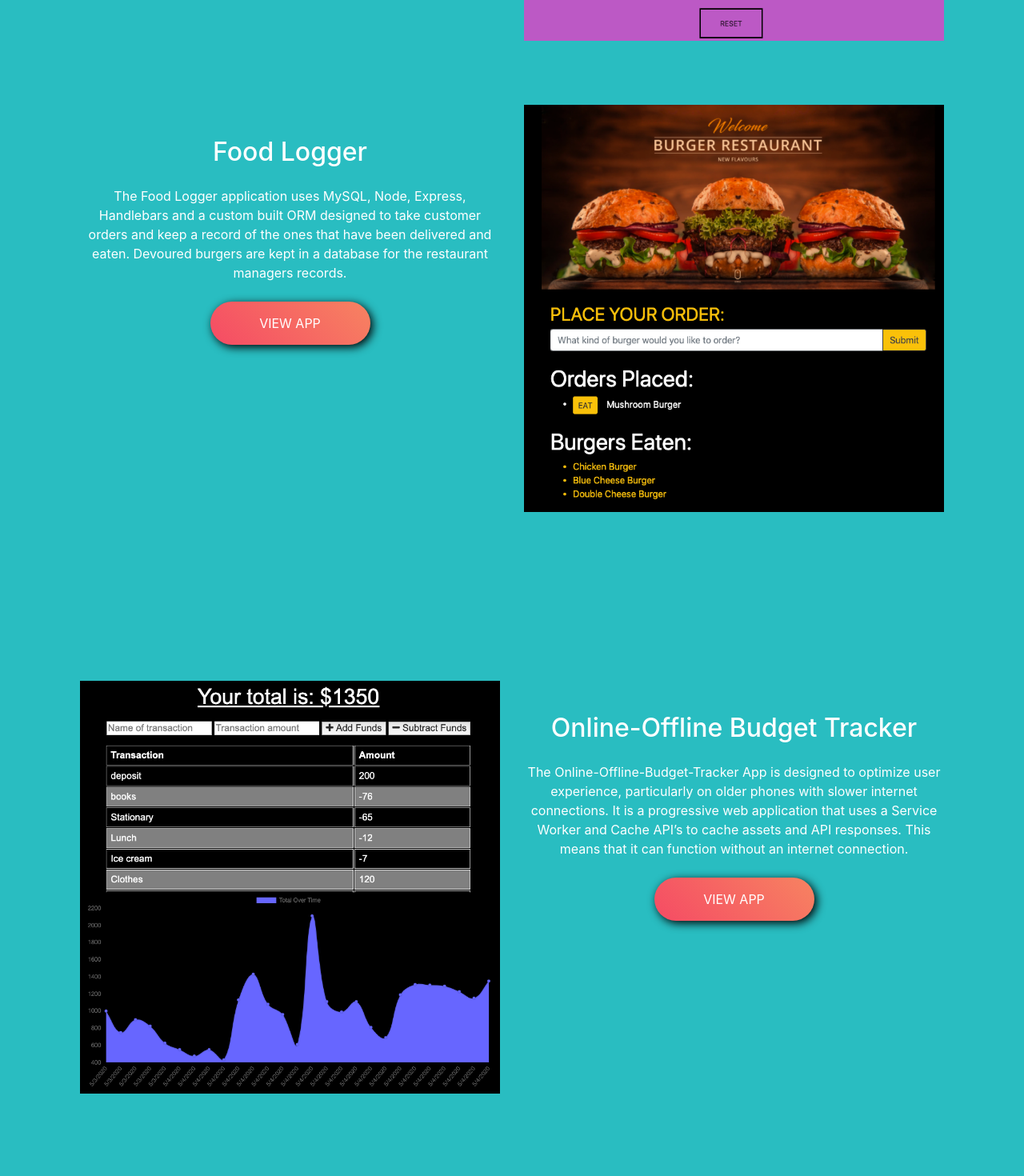
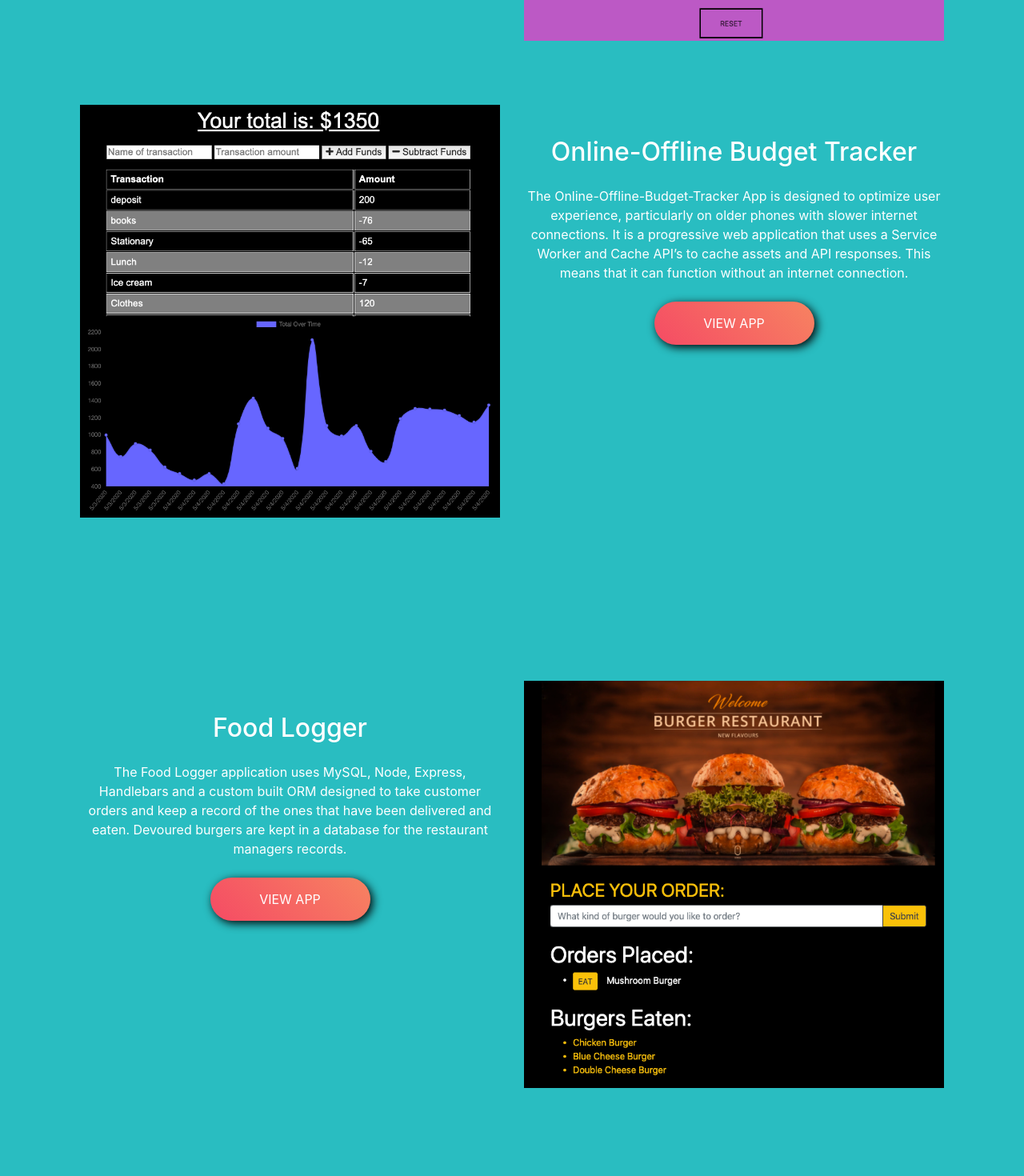
Before and after one commit to markprodehl/React-Portfolio, a React (Create React App) app: page /ProjectPage in a window 1280 px wide. Shown: the part 3980-5450 px from the top of the page at 80% size. Built offline with nearby package versions, Linux system fonts and the light colour scheme.

Commit message:
deleted unwanted project

```diff
--- a/src/components/ProjectPage.js
+++ b/src/components/ProjectPage.js
@@ -67,23 +67,6 @@
                 </ScrollAnimation>
                 <ScrollAnimation animateIn="fadeIn" animateOut='fadeOut'>
                     <div className="row container mx-auto myBox">
-                        <div  className="col-lg-6 text-center pt-4">
-                            <h2 className="mt-3 mb-4">
-                            Food Logger
-                            </h2>
-                            <p>The Food Logger application uses MySQL, Node, Express, Handlebars and a custom built ORM designed to take customer orders and keep a record of the ones that have been delivered and eaten. Devoured burgers are kept in a database for the restaurant managers records.
-                            </p>
-                            <div className="d-flex justify-content-center mt-4">
-                                <a className="myBtn text-center" href="https://the-food-logger.herokuapp.com/" target="_blank" rel="noopener noreferrer">VIEW APP</a>
-                            </div>
-                        </div>
-                        <div className="col-lg-6">
-                            <img src={foogLoggerImg} alt="food app"/>
-                        </div>
-                    </div>
-                </ScrollAnimation>
-                <ScrollAnimation animateIn="fadeIn" animateOut='fadeOut'>
-                    <div className="row container mx-auto myBox">
                         <div className="col-lg-6">
                             <img src={onlineOfflineTracker} alt="weather app"/>
                         </div>
```
